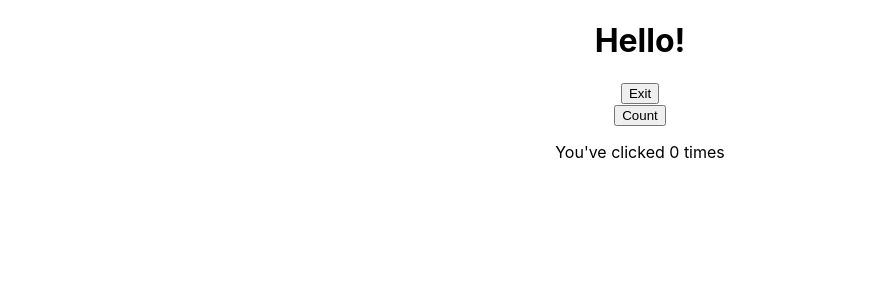
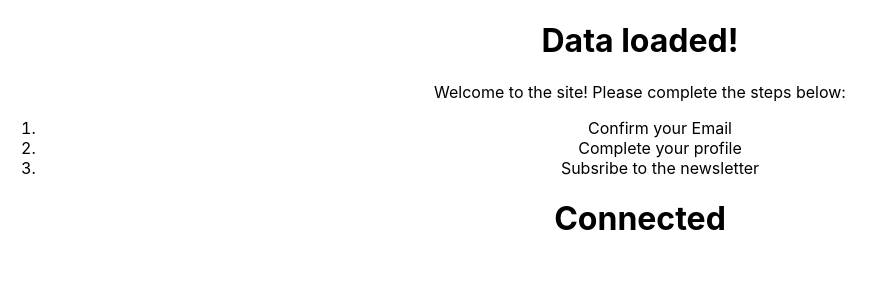
Before and after one commit to Callee84/React-intro, a React (Create React App) app in the folder my-app/: page / in a window 1280 px wide. Shown: the top 300 px of the page, without its empty margins (0-886 px from the left). Built offline with nearby package versions, Linux system fonts and the light colour scheme.

Commit message:
Add rendeirng class

```diff
--- a/my-app/src/App.js
+++ b/my-app/src/App.js
@@ -1,13 +1,19 @@
 import logo from './logo.svg';
 import './App.css';
+import ConditionalRenderingClass from './components/ConditionalRenderingClass';
+import ConditionalRenderingFunctional from './components/ConditionalRenderingFunctional';
 // import FunctionalGreeting from './components/FunctionalGreetings';
 // import FunctionalGreetingWithProps from './components/FunctionalGreetingsWithProps';
-import StatefulGreetingWithPrevState from './components/StatefulGreetingWithPrevState';
+// import StatefulGreetingWithPrevState from './components/StatefulGreetingWithPrevState';
+// import EventsClass from './components/EventsClass';
+// import EventsFunctional from './components/EventsFunctional';
+
 
 function App() {
   return (
     <div className="App">
-      <StatefulGreetingWithPrevState />
+      <ConditionalRenderingClass />
+      <ConditionalRenderingFunctional connected={true} />
     </div>
   );
 }
--- /dev/null
+++ b/my-app/src/components/ConditionalRenderingClass.js
@@ -0,0 +1,33 @@
+import React, { Component } from 'react'
+
+export class ConditionalRenderingClass extends Component {
+    constructor(props) {
+      super(props)
+
+      this.state = {
+         isLoaded: true,
+         isLoggedIn: true
+      }
+    }
+
+  render() {
+    return (
+      <div>
+        <h1>{this.state.isLoaded ? 'Data loaded!' : 'Loading data....'}</h1>
+        {this.state.isLoggedIn ? (
+            <div>
+                <p>Welcome to the site! Please complete the steps below:</p>
+            <ol>
+                <li>Confirm your Email</li>
+                <li>Complete your profile</li>
+                <li>Subsribe to the newsletter</li>
+            </ol>
+            </div>
+        ) :
+        (<p>Please sign in</p>)}
+      </div>
+    )
+  }
+}
+
+export default ConditionalRenderingClass
--- /dev/null
+++ b/my-app/src/components/ConditionalRenderingFunctional.js
@@ -0,0 +1,11 @@
+import React from 'react'
+
+function ConditionalRenderingFunctional(props) {
+  return (
+    <div>
+        <h1>{props.connected ? 'Connected' : 'Not Connected'}</h1>
+    </div>
+  )
+}
+
+export default ConditionalRenderingFunctional
--- /dev/null
+++ b/my-app/src/components/EventsClass.js
@@ -0,0 +1,16 @@
+import React, { Component } from 'react'
+
+export class EventsClass extends Component {
+  clickHandler(){
+    console.log("Clicked the class button")
+  }
+  render() {
+    return (
+      <div>
+        <button onClick={this.clickHandler}>click me - class component</button>
+      </div>
+    )
+  }
+}
+
+export default EventsClass
--- /dev/null
+++ b/my-app/src/components/EventsFunctional.js
@@ -0,0 +1,14 @@
+import React from 'react'
+
+function EventsFunctional() {
+  function clickHandler(){
+    console.log("Clicked the functional button")
+  }
+  return (
+    <div>
+        <button onClick={clickHandler}>click me - functional component</button>
+    </div>
+  )
+}
+
+export default EventsFunctional
--- a/my-app/src/components/StatefulGreetingWithPrevState.js
+++ b/my-app/src/components/StatefulGreetingWithPrevState.js
@@ -36,7 +36,7 @@
     render() {
         return (
         <div>
-        <h1>{this.state.introduction} {this.props.greeting}</h1>
+        <h1>{this.state.introduction}</h1>
         <button onClick={() => this.handelClick()}>{this.state.buttonText}</button>
         <br></br>
         <button onClick={() => this.increment()}>Count</button>
```
